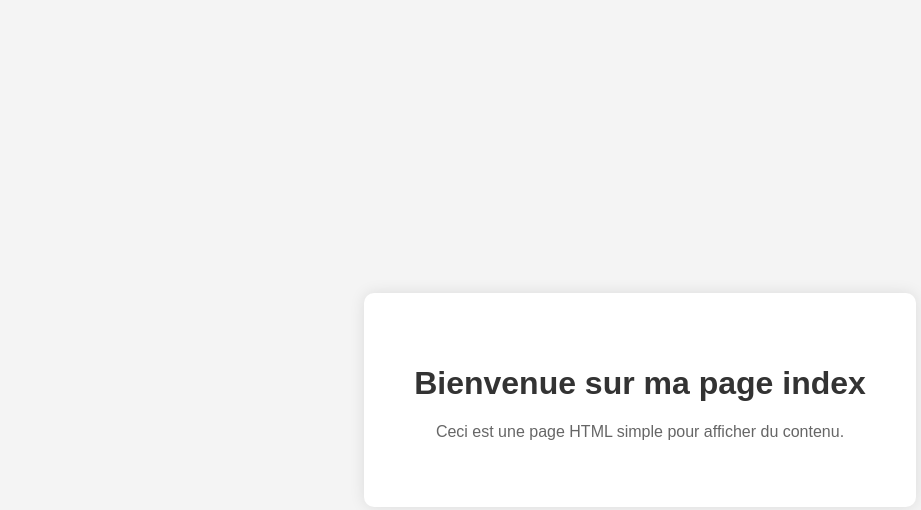
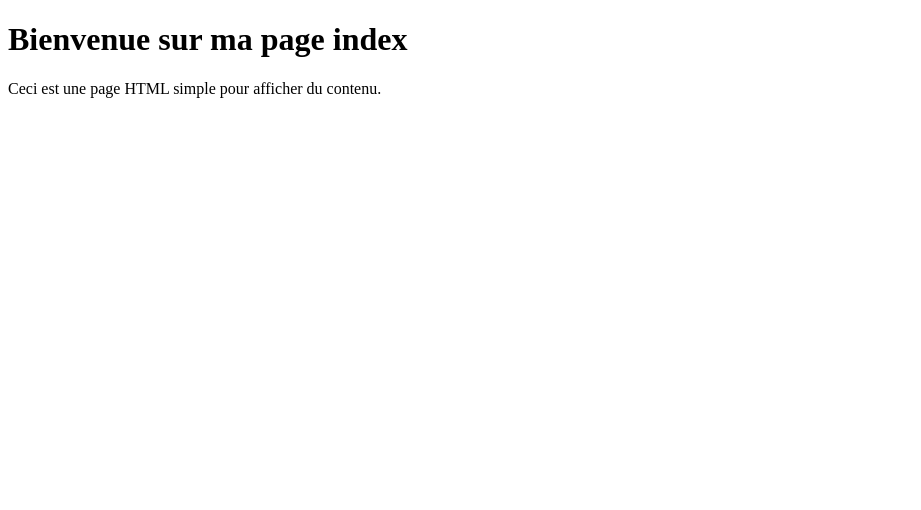
Before and after one commit to chaimabot/azurechaimabounawara, a plain HTML site: page main.html in a window 1280 px wide. Shown: the whole page, without its empty margins (0-921 px from the left). Drawn offline with Linux system fonts and the light colour scheme.

Commit message:
Update main.html

```diff
--- a/main.html
+++ b/main.html
@@ -6,31 +6,6 @@
     <meta http-equiv="X-UA-Compatible" content="IE=edge">
     <meta name="viewport" content="width=device-width, initial-scale=1.0">
     <title>Ma Page d'Accueil</title>
-    <style>
-        body {
-            font-family: Arial, sans-serif;
-            background-color: #f4f4f4;
-            margin: 0;
-            padding: 0;
-            display: flex;
-            justify-content: center;
-            align-items: center;
-            height: 100vh;
-        }
-        .container {
-            text-align: center;
-            background-color: white;
-            padding: 50px;
-            border-radius: 10px;
-            box-shadow: 0px 0px 15px rgba(0, 0, 0, 0.1);
-        }
-        h1 {
-            color: #333;
-        }
-        p {
-            color: #666;
-        }
-    </style>
 </head>
 <body>
 
```
